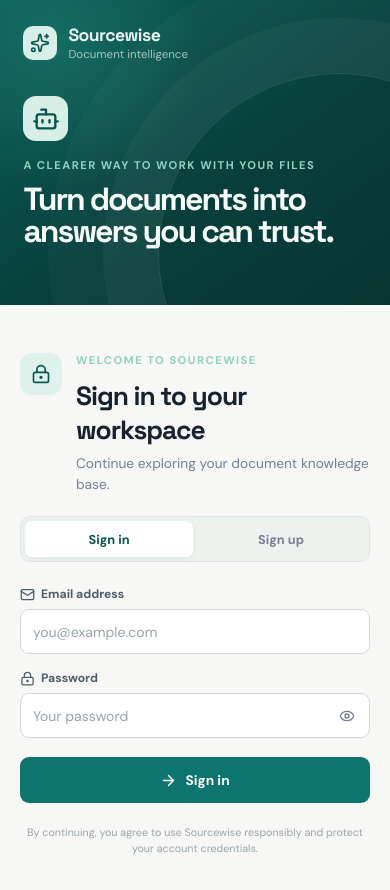
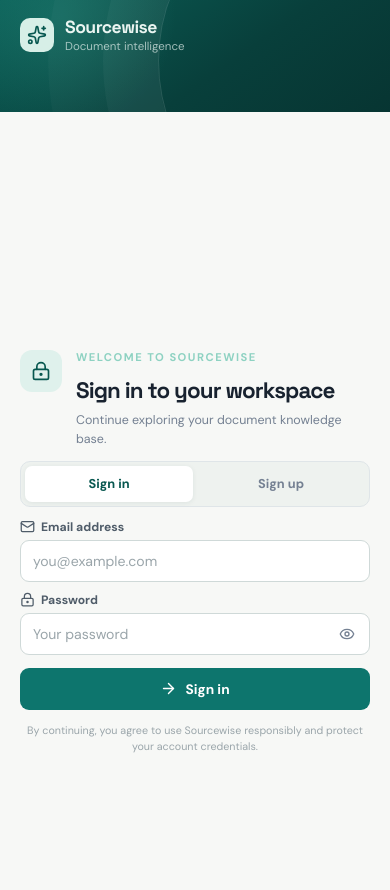
Before and after one commit to SurajPrajapati63/AI-Agents, a React (Vite) app in the folder frontend/: page / in a window 390 px wide. Shown: the top 890 px of the page. After the commit the page ends 844 px from the top, so only its background shows below. Built offline with nearby package versions, Linux system fonts and the light colour scheme.

Commit message:
correct styling

```diff
--- a/frontend/src/Auth.css
+++ b/frontend/src/Auth.css
@@ -23,8 +23,8 @@
 button { cursor: pointer; }
 button:disabled { cursor: not-allowed; opacity: .6; }
 
-.auth-page { min-height: 100vh; display: grid; grid-template-columns: minmax(360px, .9fr) minmax(420px, 1.1fr); background: var(--paper); }
-.auth-brand-panel { position: relative; display: flex; flex-direction: column; min-height: 100vh; padding: 28px clamp(28px, 5vw, 76px) 30px; color: #eaf5f1; background: radial-gradient(circle at 15% 15%, rgba(47, 151, 135, .32), transparent 34%), linear-gradient(145deg, #0b5f57 0%, #083f3b 58%, #073532 100%); overflow: hidden; }
+.auth-page { height: 100dvh; min-height: 0; display: grid; grid-template-columns: minmax(360px, .9fr) minmax(420px, 1.1fr); overflow: hidden; background: var(--paper); }
+.auth-brand-panel { position: relative; display: flex; flex-direction: column; min-height: 0; padding: 28px clamp(28px, 5vw, 76px) 30px; color: #eaf5f1; background: radial-gradient(circle at 15% 15%, rgba(47, 151, 135, .32), transparent 34%), linear-gradient(145deg, #0b5f57 0%, #083f3b 58%, #073532 100%); overflow: hidden; }
 .auth-brand-panel::after { content: ''; position: absolute; width: 360px; height: 360px; right: -130px; bottom: -130px; border: 1px solid rgba(255,255,255,.13); border-radius: 50%; box-shadow: 0 0 0 55px rgba(255,255,255,.035), 0 0 0 110px rgba(255,255,255,.025); }
 .auth-brand { position: relative; z-index: 1; display: flex; align-items: center; gap: 11px; }
 .auth-brand-mark { display: grid; place-items: center; width: 34px; height: 34px; color: #07574f; background: #d7efe7; border-radius: 10px; }
@@ -42,7 +42,7 @@
 .auth-benefits span { display: grid; gap: 2px; }
 .auth-benefits strong { color: #f4fbf8; font-weight: 700; }
 .auth-brand-footer { position: relative; z-index: 1; color: rgba(234,245,241,.48); font-size: .7rem; }
-.auth-form-panel { display: grid; place-items: center; min-height: 100vh; padding: 32px clamp(22px, 6vw, 90px); background: var(--paper); }
+.auth-form-panel { display: grid; place-items: center; min-height: 0; padding: 32px clamp(22px, 6vw, 90px); overflow: hidden; background: var(--paper); }
 .auth-form-card { width: min(430px, 100%); }
 .auth-form-heading { display: flex; align-items: flex-start; gap: 14px; margin-bottom: 28px; }
 .auth-form-icon { display: grid; place-items: center; flex: 0 0 auto; width: 42px; height: 42px; color: var(--teal-dark); background: var(--teal-soft); border-radius: 12px; }
@@ -73,18 +73,26 @@
 
 @media (max-width: 900px) {
   .auth-page { grid-template-columns: 1fr; }
-  .auth-brand-panel { min-height: 300px; padding: 24px clamp(22px, 6vw, 50px); }
+  .auth-brand-panel { min-height: 0; height: 180px; padding: 24px clamp(22px, 6vw, 50px); }
   .auth-brand-content { max-width: 650px; margin: 42px auto; padding: 0; }
   .auth-brand-content h1 { max-width: 520px; font-size: clamp(2rem, 8vw, 3.4rem); }
   .auth-intro, .auth-benefits { display: none; }
   .auth-brand-footer { display: none; }
-  .auth-form-panel { min-height: calc(100vh - 300px); padding-top: 42px; padding-bottom: 42px; }
+  .auth-form-panel { min-height: 0; padding-top: 28px; padding-bottom: 28px; }
 }
 
 @media (max-width: 560px) {
-  .auth-brand-panel { min-height: 245px; }
-  .auth-brand-content { margin: 34px auto; }
+  .auth-brand-panel { height: 112px; padding: 16px 20px; }
+  .auth-brand-content { display: none; }
   .auth-hero-icon { width: 45px; height: 45px; margin-bottom: 17px; border-radius: 13px; }
-  .auth-form-panel { min-height: calc(100vh - 245px); padding: 32px 20px; }
-  .auth-form-heading { margin-bottom: 22px; }
+  .auth-form-panel { padding: 16px 20px; }
+  .auth-form-heading { margin-bottom: 12px; }
+  .auth-form-heading h2 { font-size: 1.4rem; }
+  .auth-form-heading p:last-child { font-size: .78rem; }
+  .auth-mode-switch { margin-bottom: 12px; }
+  .auth-form { gap: 10px; }
+  .auth-field { gap: 5px; }
+  .auth-field input { min-height: 42px; }
+  .auth-submit { min-height: 42px; }
+  .auth-fine-print { margin-top: 12px; }
 }
--- a/frontend/src/Auth.jsx
+++ b/frontend/src/Auth.jsx
@@ -66,12 +66,11 @@
           <h1>Turn documents into answers you can trust.</h1>
           <p className="auth-intro">Upload your source material and ask questions with confidence. Sourcewise keeps every answer grounded in the documents you provide.</p>
           <div className="auth-benefits">
-            <div><CheckCircle2 size={17} /><span><strong>Source-grounded answers</strong>Responses stay tied to your uploaded content.</span></div>
-            <div><CheckCircle2 size={17} /><span><strong>Private workspace</strong>Your account keeps your work organized and accessible.</span></div>
-            <div><CheckCircle2 size={17} /><span><strong>Fast document search</strong>Find what matters across PDFs and text files.</span></div>
+            <div><CheckCircle2 size={17} /><span><strong>Source-grounded answers</strong></span></div>
+            <div><CheckCircle2 size={17} /><span><strong>Private workspace</strong></span></div>
+            <div><CheckCircle2 size={17} /><span><strong>Fast document search</strong></span></div>
           </div>
         </div>
-        <div className="auth-brand-footer">Built for focused research and everyday document questions</div>
       </section>
 
       <section className="auth-form-panel">
```
